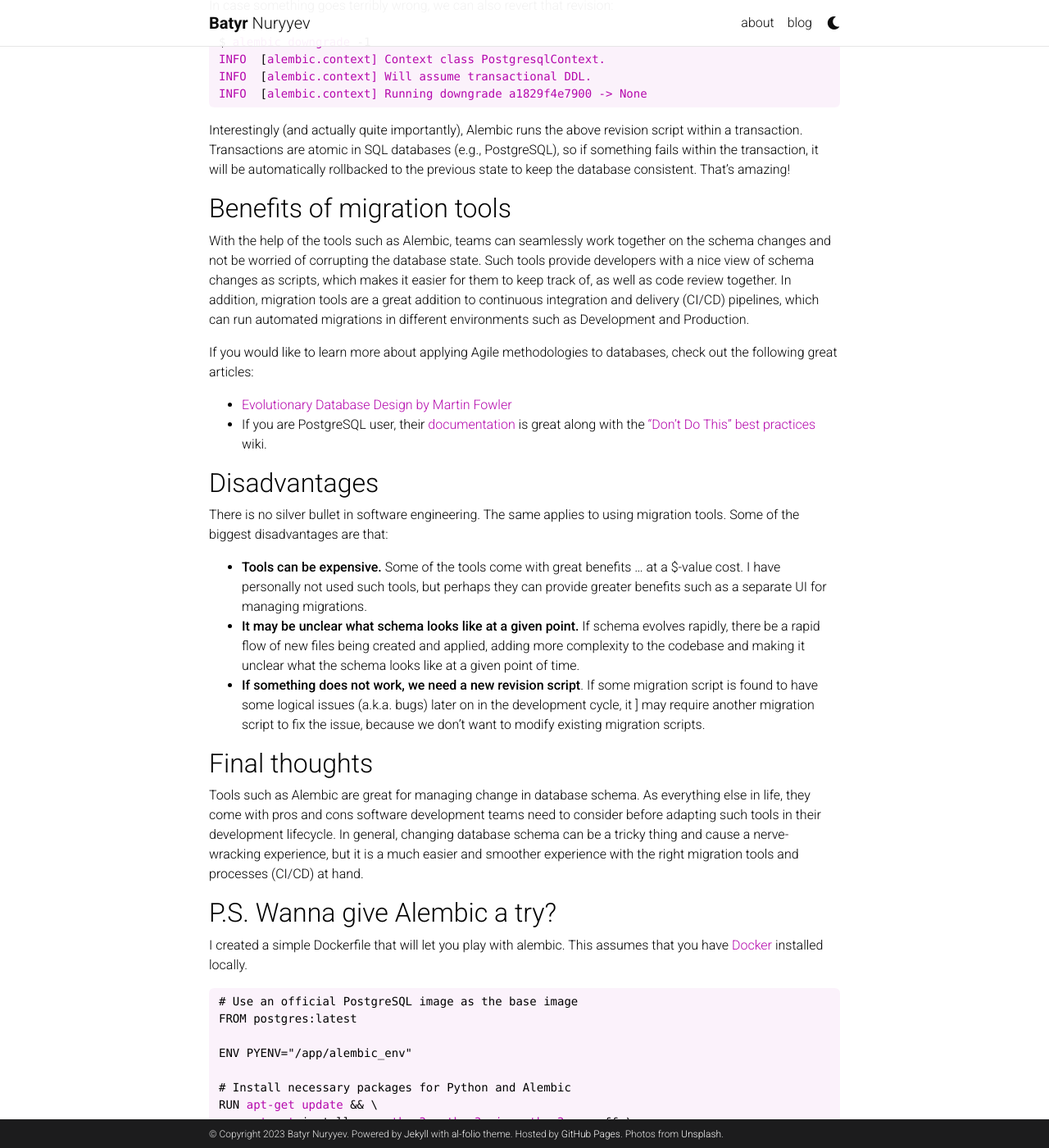
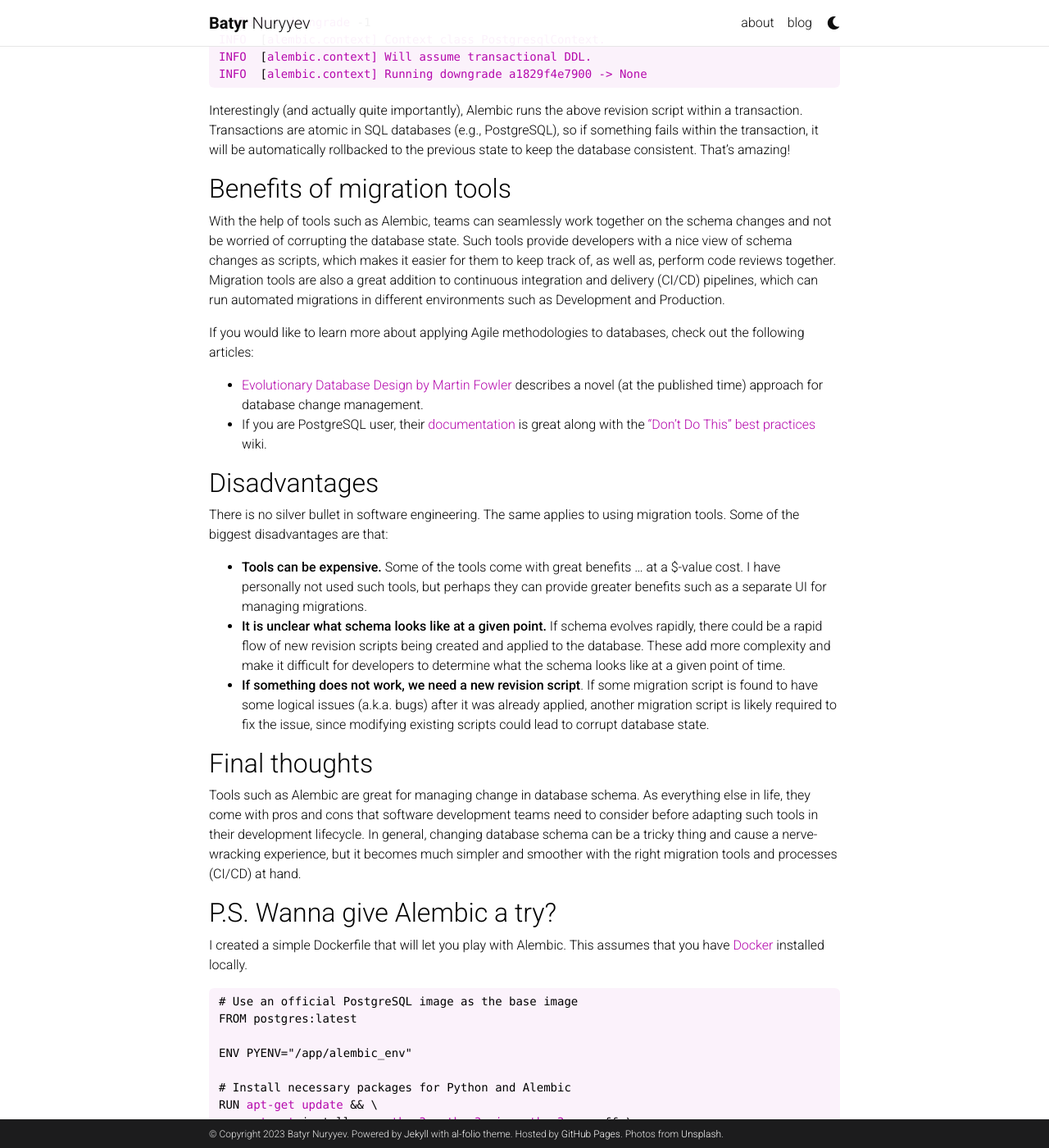
Before and after one commit to oneturkmen/oneturkmen.github.io, a Jekyll site: the page built from _posts/2023-02-11-database-changes.md, in a window 1280 px wide and 1400 px high, scrolled down 4376 px. Shown: the whole window at 82% size. Built offline with Jekyll 4.4.1, drawn with Linux system fonts in a browser that asks for light colours; a style sheet for code colours, icons or effects is not loaded; some of the changed text lies outside the part shown.

Commit message:
Fix typo

````diff
--- a/_posts/2023-02-11-database-changes.md
+++ b/_posts/2023-02-11-database-changes.md
@@ -55,10 +55,10 @@
 If schema changes are important, then we should monitor them. We should
 track who makes the change, when it was made, and why it was made. We should have
 something similar to
-[Git workflow](https://www.atlassian.com/git/tutorials/comparing-workflows), where
+[git workflow](https://www.atlassian.com/git/tutorials/comparing-workflows), where
 incremental changes to code are noted in history.
 
-Akin to git "commits", that keep track of changes in the application code,
+Akin to `git` commits, that keep track of changes in the application code,
 schema migrations are changes to the file(s) that represent the schema.
 Those changes can be applied incrementally (on top of each other) and can be
 easily reverted, if something goes wrong.
@@ -78,17 +78,19 @@
 );
 ```
 
-The changes made to the above SQL file can be tracked using `git`. That is somewhat
-"naive" way of applying changes to the schema because they are not immediately
-reflected in the database. Yes, the file changed in the Git repository, but
-that file cannot just be loaded again in the database to apply the changes.
-So, how do we apply such a change in the database to *actually* split the column
+The changes made to the above SQL file can be tracked using `git`. That is an incomplete
+way of applying changes to the schema because they are not immediately
+reflected in the database. Yes, the file changed in the `git` repository, but
+that file cannot just be loaded in the database to apply the changes.
+So, how do we apply such a change in the database to actually split the column
 into two?
 
 ## Migration tools
 
-To apply the changes in the database so the new change is reflected there, we
-can use a *SQL schema migrations tool*, also known as [database-as-code migration tools](https://www.bytebase.com/blog/top-database-schema-change-tool-evolution/#gitops-database-as-code). There are plenty of amazing tools, both open source and free, as well as proprietary ones.
+To apply the changes in the database, we
+can use a *SQL schema migration tool*, also known as
+[database-as-code migration tool](https://www.bytebase.com/blog/top-database-schema-change-tool-evolution/#gitops-database-as-code).
+There are plenty of amazing tools, both open source and free, as well as proprietary ones.
 
 I am going to use [Alembic](https://alembic.sqlalchemy.org/en/latest/tutorial.html#the-migration-environment), a lightweight schema migration tool that uses [SQLAlchemy](https://www.sqlalchemy.org/) as its engine.
 
@@ -96,7 +98,7 @@
 
 Alembic keeps track of changes to the database schema through *revision scripts*.
 The revision scripts contain the "delta", or the change that is applied to the schema.
-Let's create a script for the example change that split a single column `full_name`
+Let's create an example script to split a single column `full_name`
 into two columns `first_name` and `last_name`.
 To create a revision script, we can run the following command:
 
@@ -105,9 +107,9 @@
 ```
 
 The command will generate a file named something like `a1829f4e7900_split_full_name.py`.
-Note the prefix of the file name - that's a revision hash used to mark a schema change,
-similar to a git commit hash.
-The contents of the file may look like this:
+Note the prefix of the file name - that's a revision hash used to mark a
+schema change, similar to a git commit hash. The contents of the file may look
+like this:
 
 ```python
 """Split full_name into first_name and last_name
@@ -135,8 +137,8 @@
 The file comes with a docstring with the short description of the change,
 revision ID, and creation date. Note that the comment also mentions `"Revises: "`,
 which indicates the previous revision ID. It is obviously empty in our file
-because that is our first revision. If we created another revision on top of
-the one we just generated, the new revision script would have `"Revises: a1829f4e7900"`.
+because we just created our first revision. If we created another revision in addition
+to the one we just generated, the new revision script would have `"Revises: a1829f4e7900"`.
 Further, the variable `down_revision` indicates the same thing.
 
 Note that we also have two empty functions generated for us, namely `upgrade()` and `downgrade()`. The former allows us to add logic for the new schema change, while
@@ -212,18 +214,18 @@
 
 ## Benefits of migration tools
 
-With the help of the tools such as Alembic, teams can seamlessly work together
+With the help of tools such as Alembic, teams can seamlessly work together
 on the schema changes and not be worried of corrupting the database state.
 Such tools provide developers with a nice view of schema changes as scripts,
-which makes it easier for them to keep track of, as well as code review together.
-In addition, migration tools are a great addition to continuous integration and delivery
-(CI/CD) pipelines, which can run automated migrations in different environments
-such as Development and Production.
+which makes it easier for them to keep track of, as well as, perform code reviews
+together. Migration tools are also a great addition to continuous integration and
+delivery (CI/CD) pipelines, which can run automated migrations in different
+environments such as Development and Production.
 
 If you would like to learn more about applying Agile methodologies to databases,
-check out the following great articles:
+check out the following articles:
 
-- [Evolutionary Database Design by Martin Fowler](https://www.martinfowler.com/articles/evodb.html)
+- [Evolutionary Database Design by Martin Fowler](https://www.martinfowler.com/articles/evodb.html) describes a novel (at the published time) approach for database change management.
 - If you are PostgreSQL user, their [documentation](https://www.postgresql.org/docs) is great along with the ["Don't Do This" best practices](https://wiki.postgresql.org/wiki/Don't_Do_This) wiki.
 
 ## Disadvantages
@@ -233,25 +235,23 @@
 - **Tools can be expensive.** Some of the tools come with great benefits ... at a $-value
 cost. I have personally not used such tools, but perhaps they can provide greater benefits
 such as a separate UI for managing migrations.
-- **It may be unclear what schema looks like at a given point.** If schema evolves
-rapidly, there be a rapid flow of new files being created and applied, adding more complexity to the codebase and making it unclear what the schema looks like at a given point of time.
-- **If something does not work, we need a new revision script**. If some migration script
-is found to have some logical issues (a.k.a. bugs) later on in the development cycle, it ]
-may require another migration script to fix the issue, because we don't want to modify
-existing migration scripts.
+- **It is unclear what schema looks like at a given point.** If schema evolves
+rapidly, there could be a rapid flow of new revision scripts being created and applied to the database. These add more complexity and make it difficult for developers to determine what the schema looks like at a given point of time.
+- **If something does not work, we need a new revision script**. If some migration script is found to have some logical issues (a.k.a. bugs) after it was already applied, another migration script is likely required to fix the issue, since modifying existing scripts could lead to corrupt database state.
 
 
 ## Final thoughts
 
 Tools such as Alembic are great for managing change in database schema. As everything
-else in life, they come with pros and cons software development teams need to consider
-before adapting such tools in their development lifecycle. In general, changing
-database schema can be a tricky thing and cause a nerve-wracking experience,
-but it is a much easier and smoother experience with the right migration tools and processes (CI/CD) at hand.
+else in life, they come with pros and cons that software development teams need to
+consider before adapting such tools in their development lifecycle. In general,
+changing database schema can be a tricky thing and cause a nerve-wracking experience,
+but it becomes much simpler and smoother with the right migration tools
+and processes (CI/CD) at hand.
 
 ## P.S. Wanna give Alembic a try?
 
-I created a simple Dockerfile that will let you play with alembic.
+I created a simple Dockerfile that will let you play with Alembic.
 This assumes that you have [Docker](https://www.docker.com/) installed locally.
 
 ```Dockerfile
````
Also changed, not shown: other parts of _posts/2023-02-11-database-changes.md (+2 -2 lines).
